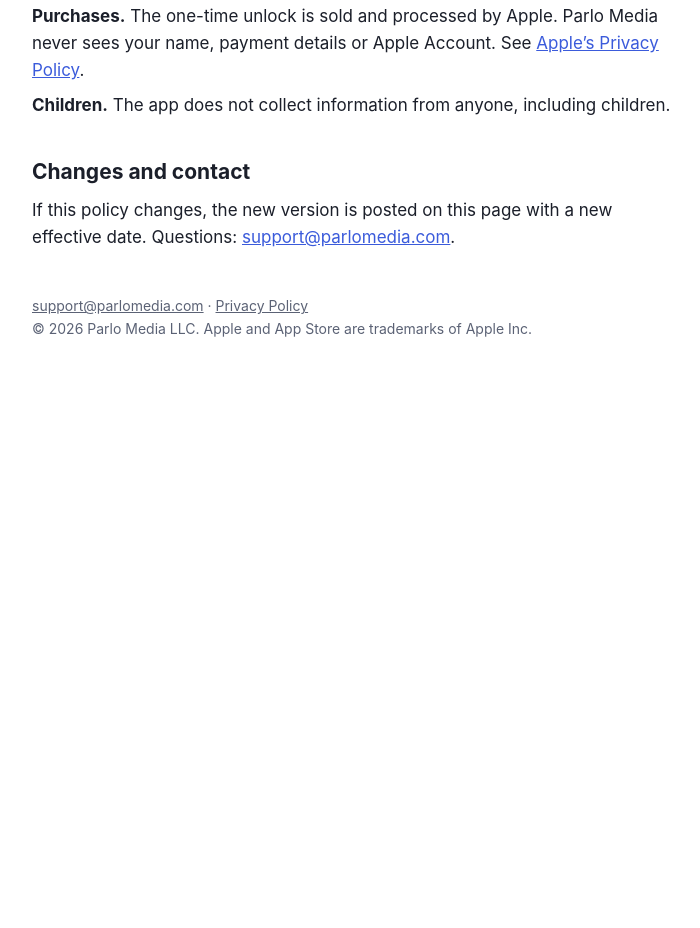
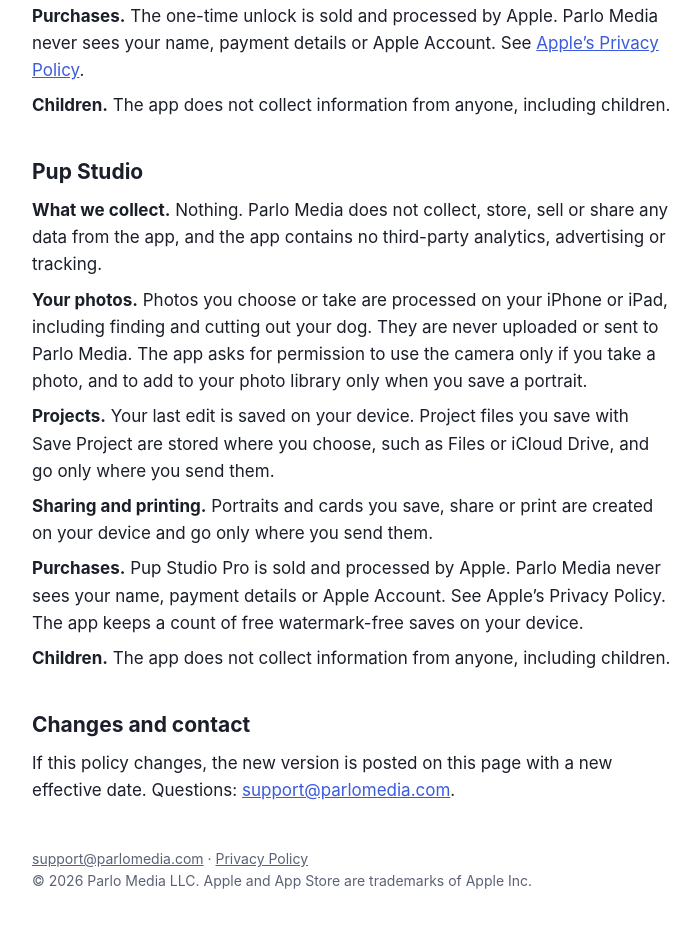
Before and after one commit to epark55/parlomedia, a plain HTML site: page privacy/index.html in a window 1280 px wide. Shown: the part 1382-2310 px from the top of the page, without its empty margins (288-988 px from the left). Before the commit the page ends 1786 px from the top, so only its background shows below. Drawn offline with Linux system fonts and the light colour scheme.

Commit message:
Add Pup Studio to privacy policy

```diff
--- a/privacy/index.html
+++ b/privacy/index.html
@@ -8,8 +8,8 @@ nav{margin-bottom:28px;font-size:15px}nav a{margin-right:16px}
 .card{display:flex;gap:16px;align-items:center;background:var(--card);border:1px solid var(--ln);border-radius:16px;padding:14px 16px;margin:14px 0;color:inherit;text-decoration:none}.card img{width:64px;height:64px;border-radius:15px;flex:none}.card b{font-size:18px;display:block}.card .ph{width:64px;height:64px;border-radius:15px;flex:none;background:var(--ln)}
 @media(max-width:520px){.grid{grid-template-columns:1fr}.hero{flex-direction:column;align-items:flex-start}}
 details{border-top:1px solid var(--ln);padding:10px 0}summary{cursor:pointer;font-weight:600}footer{margin-top:44px;font-size:14px;color:var(--mu)}footer a{color:var(--mu)}</style></head><body><main>
-<nav><a href="/">Parlo Media</a><a href="/parlomoon/">Parlo Moon</a><a href="/stickler/">Stickler</a><a href="/privacy/">Privacy Policy</a></nav>
-<h1>Privacy Policy</h1><p class="mu">Parlo Media LLC &middot; Effective November 25, 2026</p>
+<nav><a href="/">Parlo Media</a><a href="/parlomoon/">Parlo Moon</a><a href="/stickler/">Stickler</a><a href="/pupstudio/">Pup Studio</a><a href="/privacy/">Privacy Policy</a></nav>
+<h1>Privacy Policy</h1><p class="mu">Parlo Media LLC &middot; Effective November 27, 2026</p>
 <p>This policy covers the apps published by Parlo Media LLC. Each app has its own section below, and a section is added here before a new app is released. In short: our apps have no accounts, no ads, no analytics and no tracking, and Parlo Media does not collect or receive your personal information.</p>
 <h2>Parlo Moon</h2>
 <p><b>What we collect.</b> Nothing. Parlo Media does not collect, store, sell or share any data from the app, and the app contains no third-party analytics, advertising or tracking.</p>
@@ -27,6 +27,13 @@ details{border-top:1px solid var(--ln);padding:10px 0}summary{cursor:pointer;fon
 <p><b>Exporting, printing and sharing.</b> Lists, checklists and history you export, print, copy or share are created on your iPhone and go only where you send them.</p>
 <p><b>Purchases.</b> The one-time unlock is sold and processed by Apple. Parlo Media never sees your name, payment details or Apple Account. See <a href="https://www.apple.com/legal/privacy/">Apple&rsquo;s Privacy Policy</a>.</p>
 <p><b>Children.</b> The app does not collect information from anyone, including children.</p>
+<h2>Pup Studio</h2>
+<p><b>What we collect.</b> Nothing. Parlo Media does not collect, store, sell or share any data from the app, and the app contains no third-party analytics, advertising or tracking.</p>
+<p><b>Your photos.</b> Photos you choose or take are processed on your iPhone or iPad, including finding and cutting out your dog. They are never uploaded or sent to Parlo Media. The app asks for permission to use the camera only if you take a photo, and to add to your photo library only when you save a portrait.</p>
+<p><b>Projects.</b> Your last edit is saved on your device. Project files you save with Save Project are stored where you choose, such as Files or iCloud Drive, and go only where you send them.</p>
+<p><b>Sharing and printing.</b> Portraits and cards you save, share or print are created on your device and go only where you send them.</p>
+<p><b>Purchases.</b> Pup Studio Pro is sold and processed by Apple. Parlo Media never sees your name, payment details or Apple Account. See Apple’s Privacy Policy. The app keeps a count of free watermark-free saves on your device.</p>
+<p><b>Children.</b> The app does not collect information from anyone, including children.</p>
 <h2>Changes and contact</h2>
 <p>If this policy changes, the new version is posted on this page with a new effective date. Questions: <a href="mailto:support@parlomedia.com">support@parlomedia.com</a>.</p>
 <footer><a href="mailto:support@parlomedia.com">support@parlomedia.com</a> &middot; <a href="/privacy/">Privacy Policy</a><br>&copy; 2026 Parlo Media LLC. Apple and App Store are trademarks of Apple Inc.</footer></main></body></html>
```
